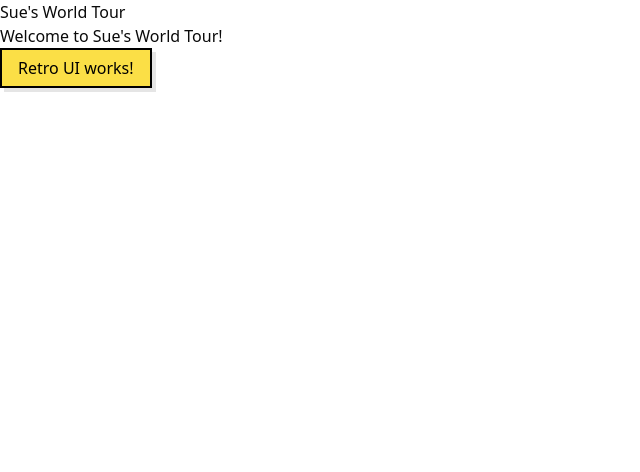
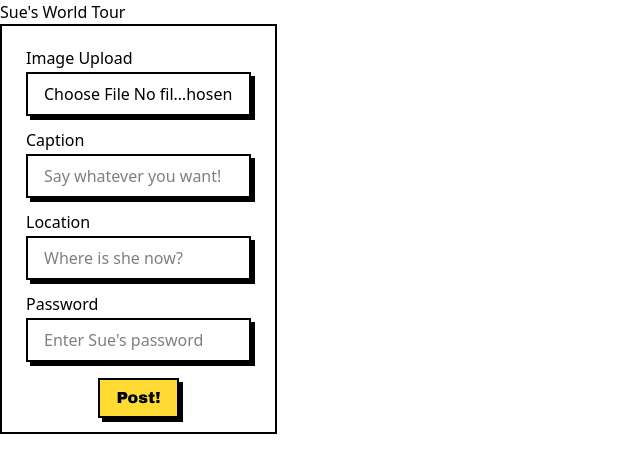
Before and after one commit to denvercude/sues-world-tour, a Next.js app: page / in a window 1280 px wide. Shown: the top 472 px of the page, without its empty margins (0-640 px from the left). Built offline with nearby package versions, Linux system fonts and the light colour scheme.

Commit message:
feat(upload): create initial ui for posting a photo

```diff
--- a/app/page.tsx
+++ b/app/page.tsx
@@ -1,12 +1,11 @@
 "use client";
-import { Button } from "@/components/retroui/Button";
+import UploadForm from "@/components/UploadForm";
 
 export default function Home() {
   return (
     <main>
       <h1>{"Sue's World Tour"}</h1>
-      <p>{"Welcome to Sue's World Tour!"}</p>
-      <Button>Retro UI works!</Button>
+      <UploadForm></UploadForm>
     </main>
   );
 }
--- a/components/UploadForm.tsx
+++ b/components/UploadForm.tsx
@@ -1,7 +1,19 @@
+import { Card } from "@/components/retroui/Card";
+import { Button } from "@/components/retroui/Button";
+import InputStyleWithLabel from "./retroui/InputWithLabel";
+
 export default function UploadForm() {
     return (
         <div>
-            <p>UploadForm component placeholder.</p>
+            <Card className="w-[277px] h-[410px] shadow-none hover:shadow-none flex flex-col">
+                <Card.Content className="flex flex-col justify-center items-center">
+                    <InputStyleWithLabel label="Image Upload" type="file" id="file" placeholder=""/>
+                    <InputStyleWithLabel label="Caption" type="text" id="caption" placeholder="Say whatever you want!"/>
+                    <InputStyleWithLabel label="Location" type="text" id="location" placeholder="Where is she now?"/>
+                    <InputStyleWithLabel label="Password" type="text" id="password" placeholder="Enter Sue's password"/>
+                    <Button className="m-2">Post!</Button>
+                </Card.Content>
+            </Card>
         </div>
     );
 }
--- /dev/null
+++ b/components/retroui/Card.tsx
@@ -0,0 +1,49 @@
+import { cn } from "@/lib/utils";
+import { HTMLAttributes } from "react";
+import { Text } from "./Text";
+
+interface ICardProps extends HTMLAttributes<HTMLDivElement> {
+  className?: string;
+}
+
+const Card = ({ className, ...props }: ICardProps) => {
+  return (
+    <div
+      className={cn(
+        "inline-block border-2 shadow-md transition-all hover:shadow-xs bg-card",
+        className,
+      )}
+      {...props}
+    />
+  );
+};
+
+const CardHeader = ({ className, ...props }: ICardProps) => {
+  return (
+    <div
+      className={cn("flex flex-col justify-start p-4", className)}
+      {...props}
+    />
+  );
+};
+
+const CardTitle = ({ className, ...props }: ICardProps) => {
+  return <Text as="h3" className={cn("mb-2", className)} {...props} />;
+};
+
+const CardDescription = ({ className, ...props }: ICardProps) => (
+  <p className={cn("text-muted-foreground", className)} {...props} />
+);
+
+const CardContent = ({ className, ...props }: ICardProps) => {
+  return <div className={cn("p-4", className)} {...props} />;
+};
+
+const CardComponent = Object.assign(Card, {
+  Header: CardHeader,
+  Title: CardTitle,
+  Description: CardDescription,
+  Content: CardContent,
+});
+
+export { CardComponent as Card };
--- /dev/null
+++ b/components/retroui/Input.tsx
@@ -0,0 +1,25 @@
+import React, { InputHTMLAttributes } from "react";
+
+interface InputProps extends InputHTMLAttributes<HTMLInputElement> {
+  className?: string;
+}
+
+export const Input: React.FC<InputProps> = ({
+  type = "text",
+  placeholder = "Enter text",
+  className = "",
+  ...props
+}) => {
+  return (
+    <input
+      type={type}
+      placeholder={placeholder}
+      className={`px-4 py-2 w-full border-2 shadow-md transition focus:outline-hidden focus:shadow-xs ${
+        props["aria-invalid"]
+          ? "border-red-500 text-red-500 shadow-xs shadow-red-600"
+          : ""
+      } ${className}`}
+      {...props}
+    />
+  );
+};
--- /dev/null
+++ b/components/retroui/InputWithLabel.tsx
@@ -0,0 +1,18 @@
+import { Input } from "@/components/retroui/Input";
+import { Label } from "@/components/retroui/Label";
+
+interface InputWithLabelProps {
+  label: string;
+  type: string;
+  id: string;
+  placeholder: string;
+}
+
+export default function InputStyleWithLabel(props: InputWithLabelProps) {
+  return (
+    <div className="w-full grid gap-1.5 p-2">
+      <Label htmlFor="file">{props.label}</Label>
+      <Input type={props.type} id={props.id} placeholder={props.placeholder} />
+    </div>
+  );
+}
--- /dev/null
+++ b/components/retroui/Label.tsx
@@ -0,0 +1,16 @@
+import * as React from "react";
+import * as LabelPrimitive from "@radix-ui/react-label";
+import { cva } from "class-variance-authority";
+
+import { cn } from "@/lib/utils";
+
+const labelVariants = cva(
+  "leading-none peer-disabled:cursor-not-allowed peer-disabled:opacity-70",
+);
+
+export const Label = ({
+  className,
+  ...props
+}: React.ComponentProps<typeof LabelPrimitive.Root>) => (
+  <LabelPrimitive.Root className={cn(labelVariants(), className)} {...props} />
+);
--- /dev/null
+++ b/components/retroui/Text.tsx
@@ -0,0 +1,37 @@
+import type { ElementType, HTMLAttributes } from "react";
+import { type VariantProps, cva } from "class-variance-authority";
+import { cn } from "@/lib/utils";
+
+const textVariants = cva("font-head", {
+  variants: {
+    as: {
+      p: "font-sans text-base",
+      li: "font-sans text-base",
+      a: "font-sans text-base hover:underline underline-offset-2 decoration-primary",
+      h1: "text-4xl lg:text-5xl font-bold",
+      h2: "text-3xl lg:text-4xl font-semibold",
+      h3: "text-2xl font-medium",
+      h4: "text-xl font-normal",
+      h5: "text-lg font-normal",
+      h6: "text-base font-normal",
+    },
+  },
+  defaultVariants: {
+    as: "p",
+  },
+});
+
+interface TextProps
+  extends Omit<HTMLAttributes<HTMLElement>, "className">,
+    VariantProps<typeof textVariants> {
+  className?: string;
+}
+
+export const Text = (props: TextProps) => {
+  const { className, as, ...otherProps } = props;
+  const Tag: ElementType = as || "p";
+
+  return (
+    <Tag className={cn(textVariants({ as }), className)} {...otherProps} />
+  );
+};
--- a/package.json
+++ b/package.json
@@ -9,6 +9,7 @@
     "lint": "next lint"
   },
   "dependencies": {
+    "@radix-ui/react-label": "^2.1.7",
     "@supabase/supabase-js": "^2.50.3",
     "class-variance-authority": "^0.7.1",
     "clsx": "^2.1.1",
--- a/styles/globals.css
+++ b/styles/globals.css
@@ -1,15 +1,10 @@
 @import "tailwindcss";
 @import "tw-animate-css";
 
-@custom-variant dark (&:is(.dark *));
+@theme {
+  --font-head: var(--font-head);
+  --font-sans: var(--font-sans);
 
-@theme inline {
-  --radius-sm: calc(var(--radius) - 4px);
-  --radius-md: calc(var(--radius) - 2px);
-  --radius-lg: var(--radius);
-  --radius-xl: calc(var(--radius) + 4px);
-
-  /* Retro UI shadows */
   --shadow-xs: 1px 1px 0 0 var(--border);
   --shadow-sm: 2px 2px 0 0 var(--border);
   --shadow: 3px 3px 0 0 var(--border);
@@ -20,111 +15,56 @@
 
   --color-background: var(--background);
   --color-foreground: var(--foreground);
-  --color-card: var(--card);
-  --color-card-foreground: var(--card-foreground);
-  --color-popover: var(--popover);
-  --color-popover-foreground: var(--popover-foreground);
   --color-primary: var(--primary);
   --color-primary-foreground: var(--primary-foreground);
   --color-secondary: var(--secondary);
   --color-secondary-foreground: var(--secondary-foreground);
+  --color-primary-hover: var(--primary-hover);
+  --color-card: var(--card);
+  --color-card-foreground: var(--card-foreground);
   --color-muted: var(--muted);
   --color-muted-foreground: var(--muted-foreground);
   --color-accent: var(--accent);
   --color-accent-foreground: var(--accent-foreground);
   --color-destructive: var(--destructive);
+  --color-destructive-foreground: var(--destructive-foreground);
   --color-border: var(--border);
-  --color-input: var(--input);
-  --color-ring: var(--ring);
-  --color-chart-1: var(--chart-1);
-  --color-chart-2: var(--chart-2);
-  --color-chart-3: var(--chart-3);
-  --color-chart-4: var(--chart-4);
-  --color-chart-5: var(--chart-5);
-  --color-sidebar: var(--sidebar);
-  --color-sidebar-foreground: var(--sidebar-foreground);
-  --color-sidebar-primary: var(--sidebar-primary);
-  --color-sidebar-primary-foreground: var(--sidebar-primary-foreground);
-  --color-sidebar-accent: var(--sidebar-accent);
-  --color-sidebar-accent-foreground: var(--sidebar-accent-foreground);
-  --color-sidebar-border: var(--sidebar-border);
-  --color-sidebar-ring: var(--sidebar-ring);
 }
 
 :root {
-  --radius: 0.625rem;
-  --background: oklch(1 0 0);
-  --foreground: oklch(0.145 0 0);
-  --card: oklch(1 0 0);
-  --card-foreground: oklch(0.145 0 0);
-  --popover: oklch(1 0 0);
-  --popover-foreground: oklch(0.145 0 0);
-  --primary: oklch(0.902 0.166 98.8);
-  --primary-foreground: oklch(0.985 0 0);
-  --secondary: oklch(0.97 0 0);
-  --secondary-foreground: oklch(0.205 0 0);
-  --muted: oklch(0.97 0 0);
-  --muted-foreground: oklch(0.556 0 0);
-  --accent: oklch(0.97 0 0);
-  --accent-foreground: oklch(0.205 0 0);
-  --destructive: oklch(0.577 0.245 27.325);
-  --border: oklch(0.922 0 0);
-  --input: oklch(0.922 0 0);
-  --ring: oklch(0.708 0 0);
-  --chart-1: oklch(0.646 0.222 41.116);
-  --chart-2: oklch(0.6 0.118 184.704);
-  --chart-3: oklch(0.398 0.07 227.392);
-  --chart-4: oklch(0.828 0.189 84.429);
-  --chart-5: oklch(0.769 0.188 70.08);
-  --sidebar: oklch(0.985 0 0);
-  --sidebar-foreground: oklch(0.145 0 0);
-  --sidebar-primary: oklch(0.205 0 0);
-  --sidebar-primary-foreground: oklch(0.985 0 0);
-  --sidebar-accent: oklch(0.97 0 0);
-  --sidebar-accent-foreground: oklch(0.205 0 0);
-  --sidebar-border: oklch(0.922 0 0);
-  --sidebar-ring: oklch(0.708 0 0);
+  --background: #fff;
+  --foreground: #000;
+  --card: #fff;
+  --card-foreground: #000;
+  --primary: #ffdb33;
+  --primary-hover: #ffcc00;
+  --primary-foreground: #000;
+  --secondary: #000;
+  --secondary-foreground: #fff;
+  --muted: #aeaeae;
+  --muted-foreground: #5a5a5a;
+  --accent: #fae583;
+  --accent-foreground: #000;
+  --destructive: #e63946;
+  --destructive-foreground: #fff;
+  --border: #000;
 }
 
 .dark {
-  --background: oklch(0.145 0 0);
-  --foreground: oklch(0.985 0 0);
-  --card: oklch(0.205 0 0);
-  --card-foreground: oklch(0.985 0 0);
-  --popover: oklch(0.205 0 0);
-  --popover-foreground: oklch(0.985 0 0);
-  --primary: oklch(0.922 0 0);
-  --primary-foreground: oklch(0.205 0 0);
-  --secondary: oklch(0.269 0 0);
-  --secondary-foreground: oklch(0.985 0 0);
-  --muted: oklch(0.269 0 0);
-  --muted-foreground: oklch(0.708 0 0);
-  --accent: oklch(0.269 0 0);
-  --accent-foreground: oklch(0.985 0 0);
-  --destructive: oklch(0.704 0.191 22.216);
-  --border: oklch(1 0 0 / 10%);
-  --input: oklch(1 0 0 / 15%);
-  --ring: oklch(0.556 0 0);
-  --chart-1: oklch(0.488 0.243 264.376);
-  --chart-2: oklch(0.696 0.17 162.48);
-  --chart-3: oklch(0.769 0.188 70.08);
-  --chart-4: oklch(0.627 0.265 303.9);
-  --chart-5: oklch(0.645 0.246 16.439);
-  --sidebar: oklch(0.205 0 0);
-  --sidebar-foreground: oklch(0.985 0 0);
-  --sidebar-primary: oklch(0.488 0.243 264.376);
-  --sidebar-primary-foreground: oklch(0.985 0 0);
-  --sidebar-accent: oklch(0.269 0 0);
-  --sidebar-accent-foreground: oklch(0.985 0 0);
-  --sidebar-border: oklch(1 0 0 / 10%);
-  --sidebar-ring: oklch(0.556 0 0);
+  --background: #1a1a1a;
+  --foreground: #f5f5f5;
+  --card: #242424;
+  --card-foreground: #f5f5f5;
+  --primary: #ffdb33;
+  --primary-hover: #ffcc00;
+  --primary-foreground: #000;
+  --secondary: #3a3a3a;
+  --secondary-foreground: #f5f5f5;
+  --muted: #3f3f46;
+  --muted-foreground: #a0a0a0;
+  --accent: #fae583;
+  --accent-foreground: #000;
+  --destructive: #e63946;
+  --destructive-foreground: #fff;
+  --border: #3a3a3a;
 }
-
-@layer base {
-  * {
-    @apply border-border outline-ring/50;
-  }
-  body {
-    @apply bg-background text-foreground;
-  }
-}
```
Also changed, not shown: 1 other file (tests, documents, lock files or other folders).
